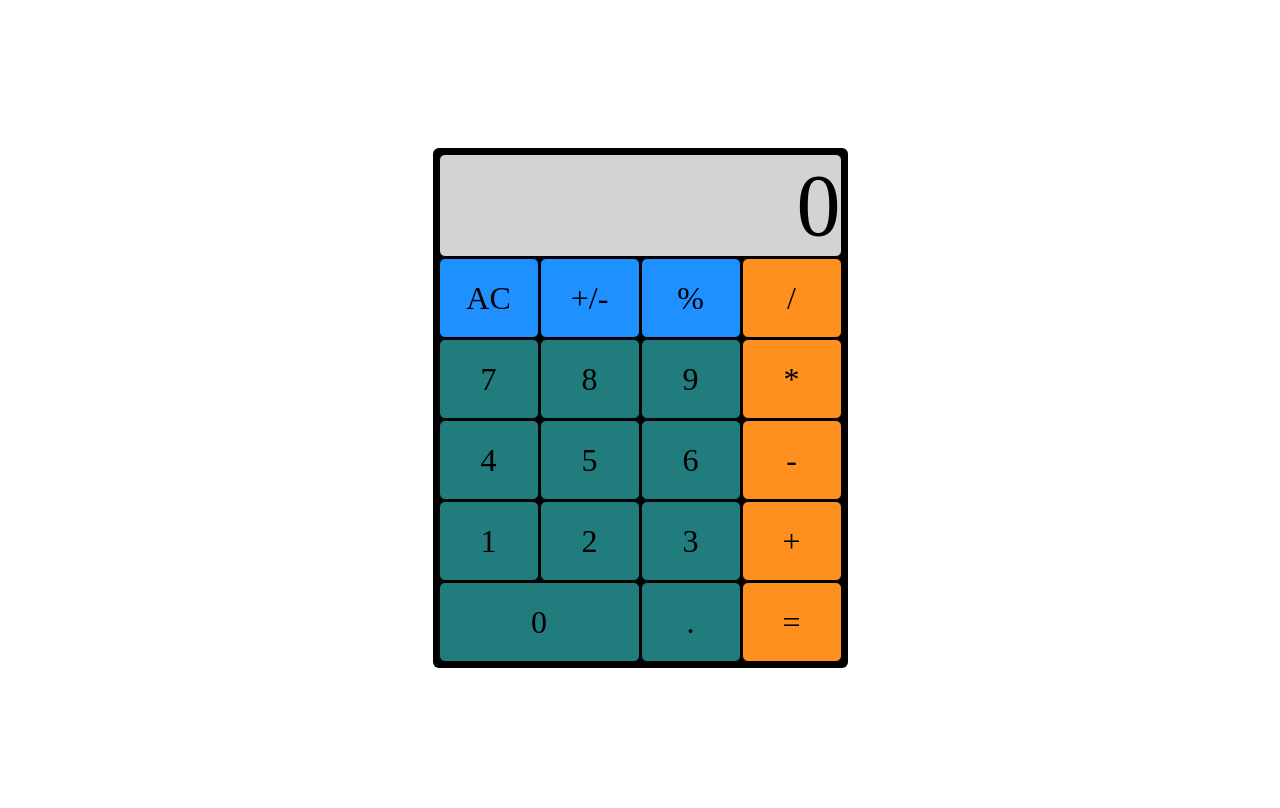
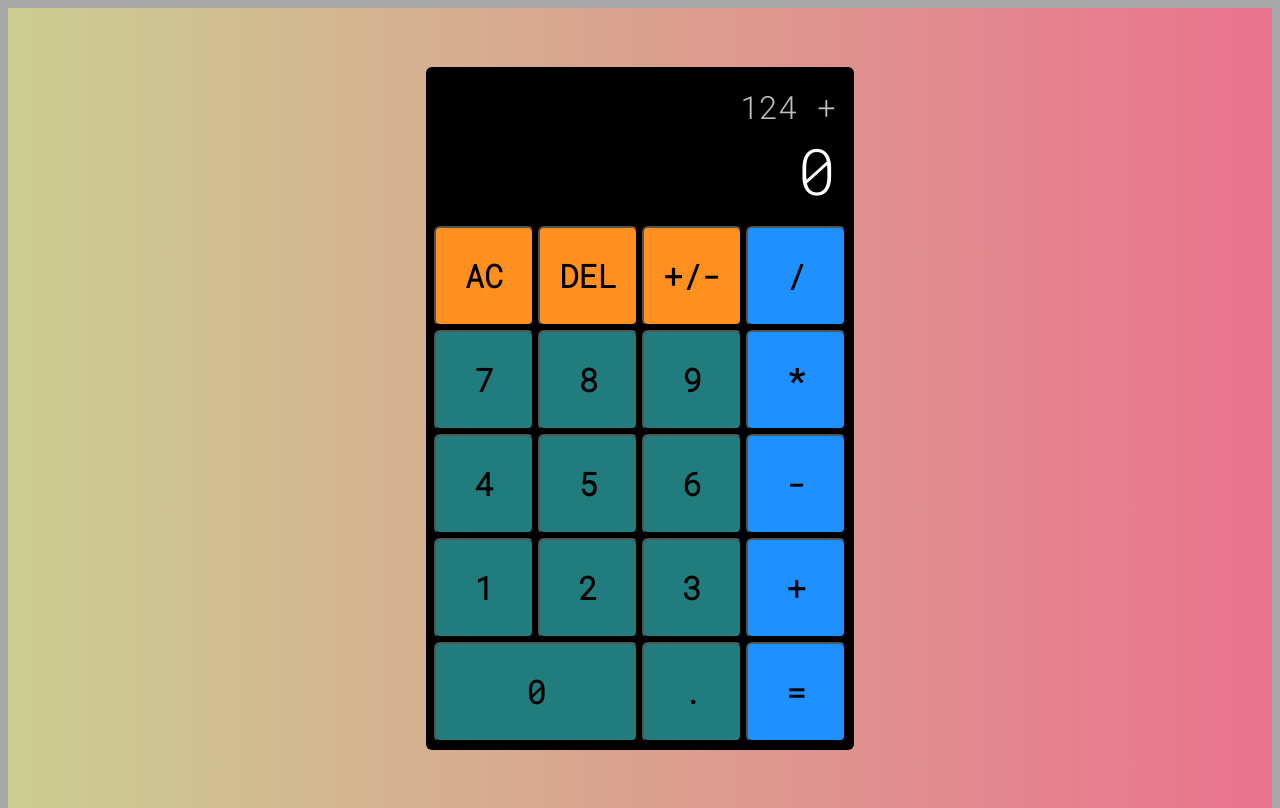
Before and after one commit to Joozek3000/calculator, a plain HTML site: page index.html in a window 1280 px wide. Drawn offline with Linux system fonts and the light colour scheme.

Commit message:
complet change of "design"

```diff
--- a/index.html
+++ b/index.html
@@ -4,44 +4,42 @@
     <meta charset="UTF-8" />
     <meta http-equiv="X-UA-Compatible" content="IE=edge" />
     <meta name="viewport" content="width=device-width, initial-scale=1.0" />
+    <link rel="preconnect" href="https://fonts.googleapis.com" />
+    <link rel="preconnect" href="https://fonts.gstatic.com" crossorigin />
+    <link
+      href="https://fonts.googleapis.com/css2?family=Roboto+Mono:wght@300&display=swap"
+      rel="stylesheet"
+    />
     <link rel="stylesheet" href="/style.css" />
     <script src="/script.js" defer></script>
     <title>Calculator</title>
   </head>
   <body>
     <main id="main">
-      <div id="container">
-        <div id="display">0</div>
-        <div class="clear" type="button" value="clear" data-key="8">AC</div>
-        <div class="sign" type="button" value="sign" data-key="220">+/-</div>
-        <div class="percent" type="button" value="percent" data-key="58">%</div>
-        <div class="operator" type="button" value="/" data-key="111">/</div>
-        <div class="operand" type="button" value="7" data-key="103">7</div>
-        <div class="operand" type="button" value="8" data-key="104">8</div>
-        <div class="operand" type="button" value="9" data-key="105">9</div>
-        <div class="operator" type="button" value="*" data-key="106">*</div>
-        <div class="operand" type="button" value="4" data-key="100">4</div>
-        <div class="operand" type="button" value="5" data-key="101">5</div>
-        <div class="operand" type="button" value="6" data-key="102">6</div>
-        <div class="operator" type="button" value="-" data-key="109">-</div>
-        <div class="operand" type="button" value="1" data-key="97">1</div>
-        <div class="operand" type="button" value="2" data-key="98">2</div>
-        <div class="operand" type="button" value="3" data-key="99">3</div>
-        <div class="operator" type="button" value="+" data-key="107">+</div>
-        <div id="zero" class="operand" type="button" value="0" data-key="96">
-          0
+      <div class="calculator-grid">
+        <div class="display">
+          <div data-previous-operand class ='previous-operand'>124 +</div>
+          <div data-current-operand class ='current-operand'>0</div>
         </div>
-        <div
-          id="decimal"
-          class="decimal"
-          type="button"
-          value=","
-          data-key="108"
-        >
-          .
-        </div>
-        <div id="equal" class="equal" type="button" value="=" data-key="13">
-          =
+        <button class="function-button" data-all-clear>AC</button>
+        <button class="function-button" data-delete>DEL</button>
+        <button class="function-button" data-sign>+/-</button>
+        <button class="operator" data-operation>/</button>
+        <button class="number" data-number>7</button>
+        <button class="number" data-number>8</button>
+        <button class="number" data-number>9</button>
+        <button class="operator" data-operation>*</button>
+        <button class="number" data-number>4</button>
+        <button class="number" data-number>5</button>
+        <button class="number" data-number>6</button>
+        <button class="operator" data-operation>-</button>
+        <button class="number" data-number>1</button>
+        <button class="number" data-number>2</button>
+        <button class="number" data-number>3</button>
+        <button class="operator" data-operation>+</button>
+        <button class="span-two" data-number >0</button>
+        <button class="number" data-number>.</button>
+        <button class="operator" data-equals>=</button>
         </div>
       </div>
     </main>
--- a/script.js
+++ b/script.js
@@ -0,0 +1,68 @@
+'use strict';
+const numbersBtn = document.querySelectorAll('[data-number]');
+const operationsBtn = document.querySelectorAll('[data-operations]');
+const equalsBtn = document.querySelector('[data-equals]');
+const clearBtn = document.querySelector('[data-all-clear]');
+const deleteBtn = document.querySelector('[data-delete]');
+const previousOperand = document.querySelector('[data-previous-operand]');
+const currentOperand = document.querySelector('[data-current-operand]');
+
+// displaying numbers
+numbersBtn.forEach((button) => {
+  button.addEventListener('click', (e) => {
+    currentOperand.textContent === '0'
+      ? (currentOperand.textContent = e.target.textContent)
+      : (currentOperand.textContent += e.target.textContent);
+  });
+});
+
+// clear button
+clearBtn.addEventListener('click', () => {
+  const clear = () => {
+    currentOperand.textContent = '0';
+  };
+  return clear();
+});
+
+// addition
+const add = (a, b) => {
+  return a + b;
+};
+
+// subtraction
+const subtract = (a, b) => {
+  return a - b;
+};
+
+// multiplication
+const multiply = (a, b) => {
+  return a * b;
+};
+
+// division
+const divide = (a, b) => {
+  return a / b;
+};
+
+// fuction that computes the result when user press '=' button
+const operate = (operator, a, b) => {
+  if (operator === 'add') {
+    return add(a, b);
+  } else if (operator === 'subtract') {
+    return subtract(a, b);
+  } else if (operator === 'multiply') {
+    return multiply(a, b);
+  } else if (operator === 'divide') {
+    return divide(a, b);
+  }
+};
+
+// const deleteFunc = () => {};
+
+// const appendNumber = (number) => {};
+
+// const chooseOperation = (operation) => {};
+
+// const compute = () => {};
+
+// const updateDisplay = () => {};
--- a/style.css
+++ b/style.css
@@ -1,71 +1,79 @@
 html,
 body {
   height: 100%;
+  font-family: 'Roboto Mono', monospace;
+  background-color: darkgray;
 }
 
 main {
-  height: 100%;
+  height: 100vh;
   display: flex;
   align-items: center;
   justify-content: center;
+  background: linear-gradient(to right, #cbce91ff, #ea738dff);
 }
 
-#display {
-  display: flex;
-  grid-column: 1/-1;
-  justify-content: flex-end;
-  align-items: flex-end;
-  font-size: 5.5em;
-  background-color: lightgray;
-}
-
-#container div {
-  border: 1px solid black;
-  padding: 0px;
+.calculator-grid {
+  display: grid;
+  gap: 4px;
+  background-color: black;
+  grid-template-columns: repeat(4, 100px);
+  grid-template-rows: minmax(120px, auto) repeat(5, 100px);
+  text-align: center;
+  padding: 8px;
   border-radius: 6px;
 }
 
-#container {
-  display: grid;
-  gap: 1px;
-  background-color: black;
-  grid-template-columns: repeat(4, 100px);
-  grid-template-rows: minmax(100px, auto) repeat(5, 80px);
-  text-align: center;
-  padding: 6px;
-  border-radius: 6px;
-}
-
-#container .clear,
-.sign,
-.percent,
-.operator,
-.operand,
-.decimal,
-.equal {
+.calculator-grid > button {
+  cursor: pointer;
   display: flex;
   justify-content: center;
   align-items: center;
-  font-size: 2em;
+  font-size: 2rem;
+  font-weight: bold;
+  border-radius: 6px;
+  font-family: 'Roboto Mono', monospace;
+}
+.calculator-grid > button:hover {
+  background-color: #a9a9a9;
 }
 
-#container .operand,
-.decimal {
+.display {
+  grid-column: 1/-1;
+  display: flex;
+  background-color: rgba(0, 0, 0, 0.75);
+  align-items: flex-end;
+  justify-content: space-around;
+  flex-direction: column;
+  padding: 10px;
+  word-wrap: break-word;
+  word-break: break-all;
+}
+
+.display .previous-operand {
+  color: rgba(255, 255, 255, 0.75);
+  font-size: 2rem;
+}
+
+.display .current-operand {
+  color: white;
+  font-size: 4rem;
+}
+
+.number,
+.span-two {
   background-color: #217c7e;
 }
 
-#container .operator,
-.equal {
+.function-button {
   background-color: #ff8f1f;
 }
 
-#container .clear,
-.sign,
-.percent {
+.operator {
   background-color: dodgerblue;
 }
 
-#zero {
+.span-two {
   grid-row: 6;
   grid-column: 1/3;
 }
```
